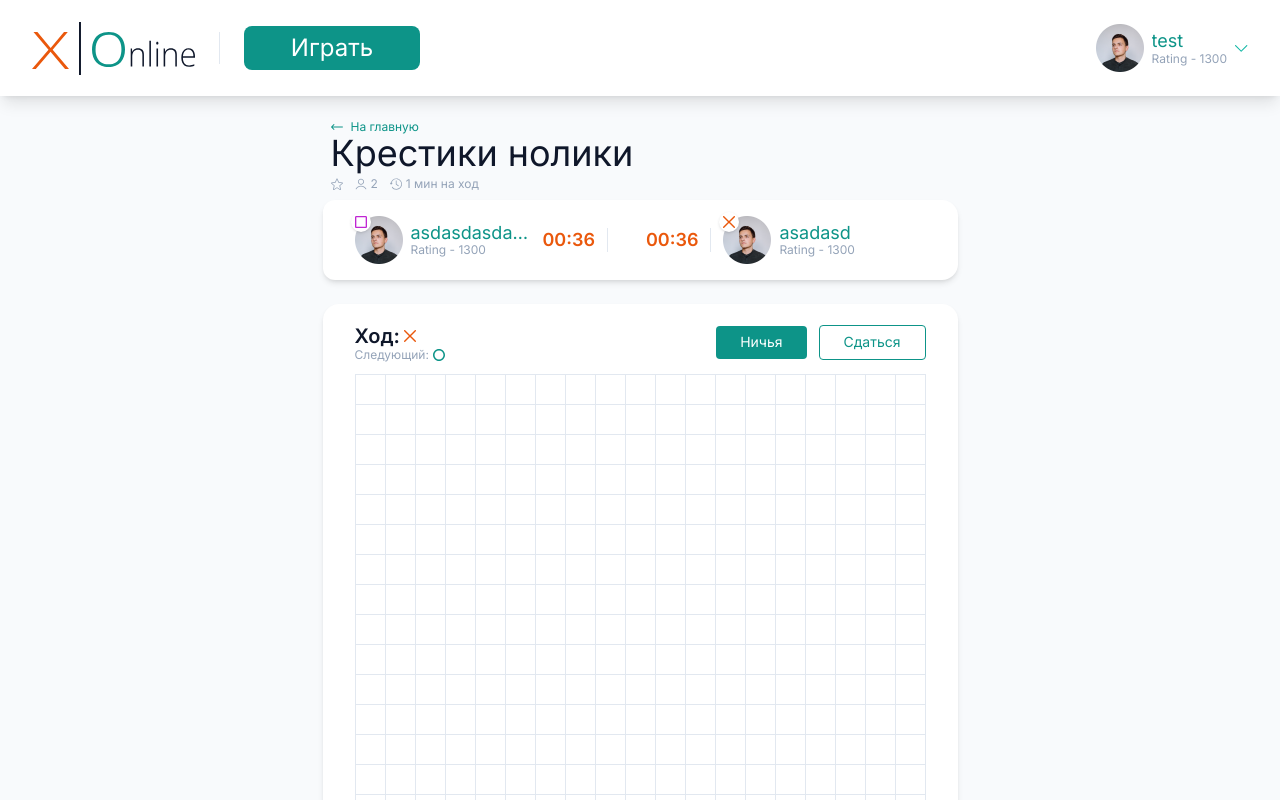
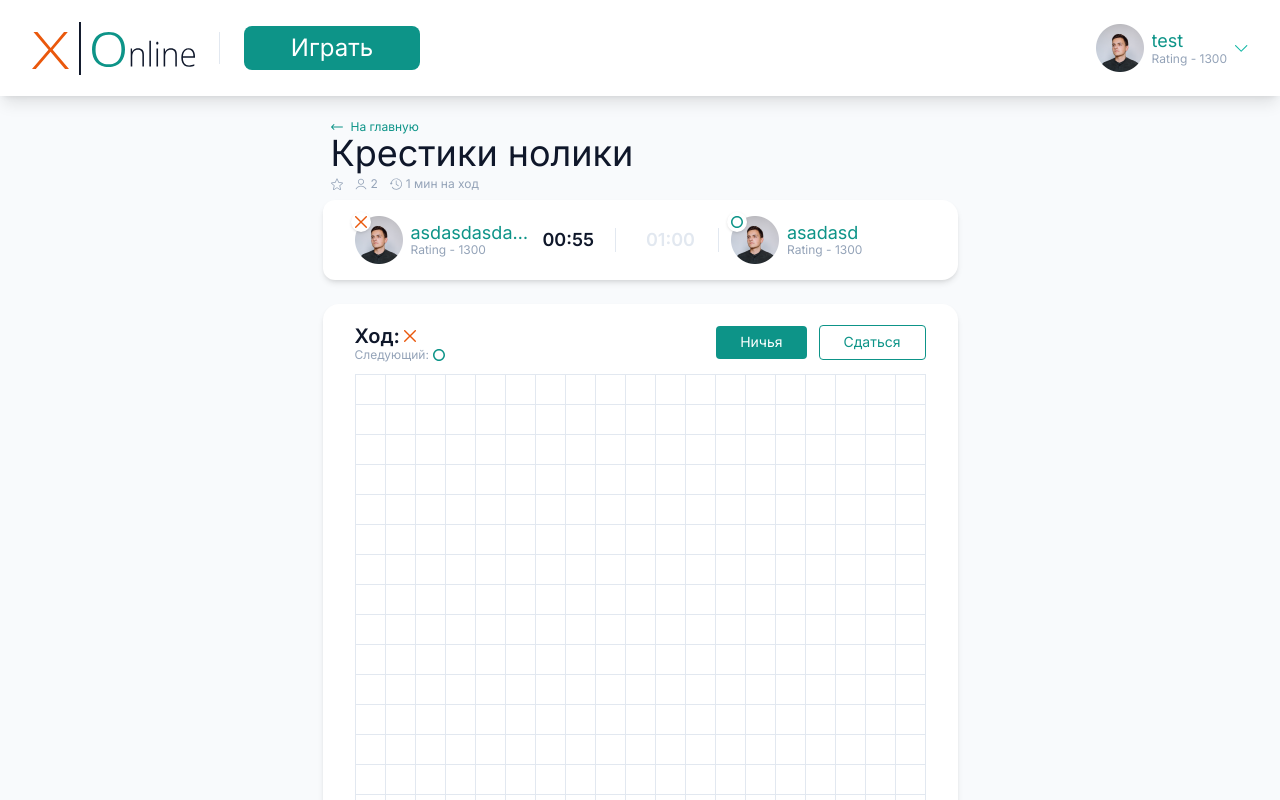
Before and after one commit to Hackmoo/TicTacToe-online-NextJS, a Next.js app: page / in a window 1280 px wide. Shown: the top 800 px of the page. Built offline with nearby package versions, Linux system fonts and the light colour scheme.

Commit message:
New feature

```diff
--- a/components/game/game-field.jsx
+++ b/components/game/game-field.jsx
@@ -1,10 +1,8 @@
 import clsx from "clsx";
 import { UiButton } from "../uikit/ui-button";
 import { GameSymbol } from "./game-symbol";
-import { useGameState } from "./useGameState";
 
-export function GameField({ className, playersAmount }) {
-  const { cells, currentMove, nextMove, handleCellClick } = useGameState(playersAmount);
+export function GameField({ className, playersAmount, cells, currentMove, nextMove, handleCellClick, winnerSequence }) {
   const actions = (
     <>
       <UiButton size={"md"} variant={"primary"}>
@@ -26,6 +24,7 @@ export function GameField({ className, playersAmount }) {
         {cells.map((symbol, i) => (
           <GameCell
             key={i}
+            isWinner={winnerSequence?.includes(i)}
             onCLick={() => {
               handleCellClick(i);
             }}
@@ -38,11 +37,11 @@ export function GameField({ className, playersAmount }) {
   );
 }
 
-function GameCell({ children, onCLick }) {
+function GameCell({ children, onCLick, isWinner }) {
   return (
     <button
       onClick={onCLick}
-      className="border border-slate-200 -ml-px -mt-px flex items-center justify-center"
+      className={clsx("border border-slate-200 -ml-px -mt-px flex items-center justify-center", isWinner && 'bg-orange-600/10')}
     >
       {children}
     </button>
--- a/components/game/game-info.jsx
+++ b/components/game/game-info.jsx
@@ -4,40 +4,41 @@ import { CrossIcon } from "./icons/cross-icon";
 import { GameSymbol } from "./game-symbol";
 import { gameSymbols } from "./constants";
 
-import avatarUrl from '../header/avatar.png'
+import avatarUrl from "../header/avatar.png";
+import { useEffect, useState } from "react";
 
 const players = [
   {
     id: 1,
     name: "asdasdasdasd",
     rating: "1300",
-    symbol: gameSymbols.SQUARE,
-    avatar: avatarUrl
+    symbol: gameSymbols.CROSS,
+    avatar: avatarUrl,
   },
   {
     id: 2,
     name: "asadasd",
     rating: "1300",
-    symbol: gameSymbols.CROSS,
-    avatar: avatarUrl
+    symbol: gameSymbols.ZERO,
+    avatar: avatarUrl,
   },
   {
     id: 3,
     name: "asdasd",
     rating: "1300",
-    symbol: gameSymbols.CROSS,
-    avatar: avatarUrl
+    symbol: gameSymbols.TRIANGLE,
+    avatar: avatarUrl,
   },
   {
     id: 4,
     name: "asdasd",
     rating: "1300",
-    symbol: gameSymbols.CROSS,
-    avatar: avatarUrl
-  }
+    symbol: gameSymbols.SQUARE,
+    avatar: avatarUrl,
+  },
 ];
 
-export function GameInfo({ className, playersAmount }) {
+export function GameInfo({ className, playersAmount, currentMove }) {
   return (
     <div
       className={clsx(
@@ -46,16 +47,48 @@ export function GameInfo({ className, playersAmount }) {
       )}
     >
       {players.slice(0, playersAmount).map((el, i) => {
-       return <PlayerInfo key={el.id} playerInfo={el} isRight={i % 2 === 1}/>
+        return (
+          <PlayerInfo
+            key={el.id}
+            playerInfo={el}
+            isRight={i % 2 === 1}
+            isTimerRunning={currentMove === el.symbol}
+          />
+        );
       })}
     </div>
   );
 }
 
-function PlayerInfo({ playerInfo, isRight }) {
+function PlayerInfo({ playerInfo, isRight, isTimerRunning }) {
+  const [seconds, setSeconds] = useState(60);
+
+  const minutesString = String(Math.floor(seconds / 60)).padStart(2, "0");
+  const secondsString = String(seconds % 60).padStart(2, "0");
+  const isDanger = seconds < 15;
+
+  useEffect(() => {
+    if (isTimerRunning) {
+      const interval = setInterval(() => {
+        setSeconds((el) => Math.max(el - 1, 0));
+      }, 1000);
+      return () => {
+        clearInterval(interval)
+        setSeconds(60)
+      }
+    }
+  }, [isTimerRunning]);
+
+  const getTimerColor = () => {
+    if (isTimerRunning){
+      return isDanger ? "text-orange-600" : "text-slate-900"
+    }
+    return 'text-slate-200'
+  }
+
   return (
     <div className="flex gap-3 items-center">
-      <div className={clsx('relative', isRight && 'order-3')}>
+      <div className={clsx("relative", isRight && "order-3")}>
         <Profile
           className="w-44"
           name={playerInfo.name}
@@ -66,8 +99,16 @@ function PlayerInfo({ playerInfo, isRight }) {
           <GameSymbol symbol={playerInfo.symbol}></GameSymbol>
         </div>
       </div>
-      <div className={clsx('text-orange-600 text-lg font-semibold', isRight && 'order-1')}>00:36</div>
-      <div className={clsx('h-6 w-px bg-slate-200', isRight && 'order-2')} />
+      <div
+        className={clsx(
+          "text-lg font-semibold w-[60px]",
+          isRight && "order-1",
+          getTimerColor()
+        )}
+      >
+        {minutesString}:{secondsString}
+      </div>
+      <div className={clsx("h-6 w-px bg-slate-200", isRight && "order-2")} />
     </div>
   );
 }
--- a/components/game/index.js
+++ b/components/game/index.js
@@ -1,3 +1,4 @@
 export { GameTitle } from "./game-title";
 export { GameInfo } from "./game-info";
 export { GameField } from "./game-field";
+export { useGameState } from "./useGameState";
--- /dev/null
+++ b/components/game/model.js
@@ -0,0 +1,54 @@
+import { moveQueue } from "./constants";
+
+export function getNextMove(currentMove, playersAmount) {
+    const slicedMoveOrder = moveQueue.slice(0, playersAmount);
+
+    const nextMoveIndex = slicedMoveOrder.indexOf(currentMove) + 1;
+    return slicedMoveOrder[nextMoveIndex] ?? slicedMoveOrder[0];
+  }
+
+export function computeWinner(cells, sequenceSize = 5, fieldSize = 19) {
+    const gap = Math.floor(sequenceSize / 2);
+
+    function compareElements(indexes) {
+      let result = true;
+
+      for (let i = 1; i < indexes.length; i++) {
+        result &&= !!cells[indexes[i]];
+        result &&= cells[indexes[i]] === cells[indexes[i - 1]];
+      }
+
+      return result;
+    }
+
+    function getSequnceIndexes(index) {
+      const res = [
+        [], // horizontal
+        [], // left slope
+        [], // right slope
+        [], // vertical
+      ];
+      for (let j = 0; j < sequenceSize; j++) {
+        res[0].push(j - gap + index);
+        res[1].push(fieldSize * (j - gap) + (j - gap) + index);
+        res[2].push(-fieldSize * (j - gap) + (j - gap) + index);
+        res[3].push(fieldSize * (j - gap) + index);
+      }
+
+      return res;
+    }
+
+    for (let i = 0; i < cells.length; i++) {
+      if (cells[i]) {
+        const indexRows = getSequnceIndexes(i);
+
+        const winnerIndexes = indexRows.find((row) => compareElements(row));
+
+        if (winnerIndexes) {
+          return winnerIndexes;
+        }
+      }
+    }
+
+    return undefined
+  }
--- a/components/game/useGameState.js
+++ b/components/game/useGameState.js
@@ -1,18 +1,16 @@
 import { useState } from "react";
 import { gameSymbols, moveQueue } from "./constants";
+import {computeWinner, getNextMove} from './model'
 
-function getNextMove(currentMove, playersAmount) {
-
-  const slicedMoveOrder = moveQueue.slice(0, playersAmount)
-
-  const nextMoveIndex = slicedMoveOrder.indexOf(currentMove) + 1;
-  return slicedMoveOrder[nextMoveIndex] ?? slicedMoveOrder[0];
-}
 export function useGameState(playersAmount) {
   const [{ cells, currentMove }, setGameState] = useState(() => ({
     cells: new Array(19 * 19).fill(null),
     currentMove: gameSymbols.CROSS,
   }));
+
+
+  const winnerSequence = computeWinner(cells)
+
   const nextMove = getNextMove(currentMove, playersAmount);
 
   const handleCellClick = (index) => {
@@ -32,5 +30,6 @@ export function useGameState(playersAmount) {
     currentMove,
     nextMove,
     handleCellClick,
+    winnerSequence
   };
 }
--- a/pages/index.jsx
+++ b/pages/index.jsx
@@ -1,18 +1,28 @@
 import { useState } from "react";
 import { GameInfo, GameTitle, GameField } from "../components/game";
 import { Header } from "../components/header";
+import { useGameState } from "../components/game";
 
 export default function HomePage() {
+  const [playersAmount, setPlayersAmount] = useState(2);
 
-  const [playersAmount, setPlayersAmount] = useState(2)
+  const { cells, currentMove, nextMove, handleCellClick, winnerSequence} =
+    useGameState(playersAmount);
 
   return (
     <div className="bg-slate-50 min-h-screen">
       <Header />
       <main className="pt-6 mx-auto w-max">
-       <GameTitle playersAmount={playersAmount}/>
-       <GameInfo className="mt-2" playersAmount={playersAmount} />
-       <GameField className='mt-6'playersAmount={playersAmount} />
+        <GameTitle playersAmount={playersAmount} />
+        <GameInfo className="mt-2" playersAmount={playersAmount} currentMove={currentMove}/>
+        <GameField
+          className="mt-6"
+          cells={cells}
+          currentMove={currentMove}
+          nextMove={nextMove}
+          handleCellClick={handleCellClick}
+          winnerSequence={winnerSequence}
+        />
       </main>
     </div>
   );
```
Also changed, not shown: components/header/index.js (line endings or trailing spaces).
